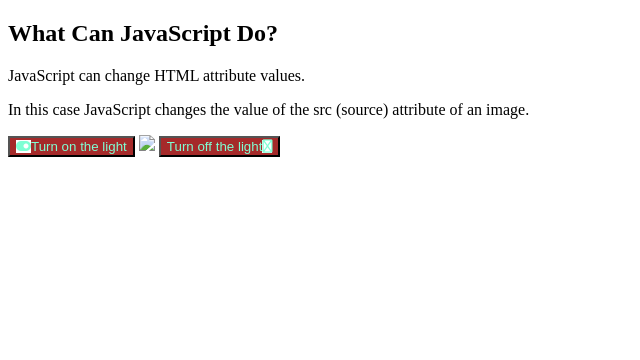
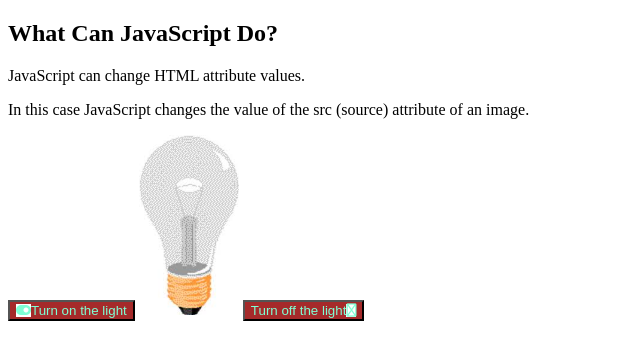
Before and after one commit to AdamMikayil/repo-for-lamp, a plain HTML site: page index.html in a window 1280 px wide. Both pictures are taken after a click on the button "Turn off the light". Shown: the whole page, without its empty margins (0-640 px from the left). Drawn offline with Linux system fonts and the light colour scheme.

Commit message:
new code

```diff
--- a/app.js
+++ b/app.js
@@ -3,9 +3,9 @@
 let img=document.getElementById('myImage')
 
 function on(){
-    img.src='./pic_bulbon.gif'
+    img.src='./img/pic_bulbon.gif'
 }
 
 function off(){
-    img.src='./images.jpg'
+    img.src='./img/images.jpg'
 }
--- a/index.html
+++ b/index.html
@@ -18,7 +18,7 @@
 <!--on -->
 <button  onclick="on()"><i class="fa-solid fa-toggle-on"></i>Turn on the light</button>
 
-<img id="myImage" src="./images.jpg" style="width:100px">
+<img id="myImage" src="./img/images.jpg" style="width:100px">
 <!-- off -->
 <button class="bt2" onclick="off()">Turn off the light<i class="fa-regular fa-toggle-on"></i></button>
 
```
